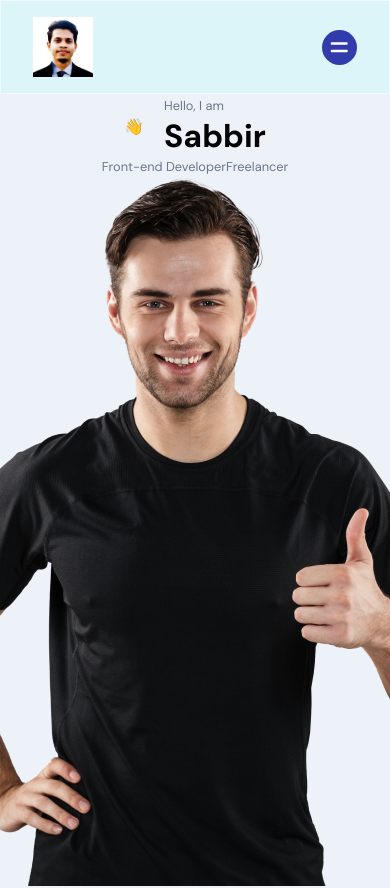
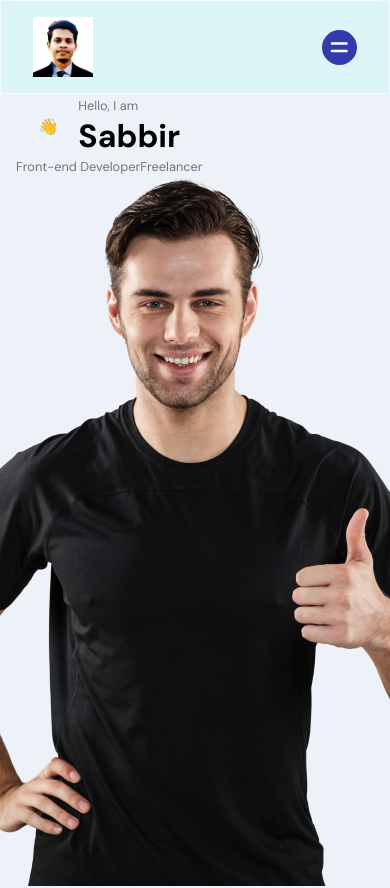
Before and after one commit to Sabbirfeni/Shabbir-portfolio, a React (Create React App) app: page / in a window 390 px wide. Shown: the top 888 px of the page. Built offline with nearby package versions, Linux system fonts and the light colour scheme.

Commit message:
scss added

```diff
--- a/src/container/Header/Header.scss
+++ b/src/container/Header/Header.scss
@@ -43,6 +43,12 @@
     justify-content: flex-start;
     align-items: flex-start;
     height: 100%;
+
+    @media screen and (max-width: 400px) {
+        width: 100%;
+        margin-right: 0rem;
+    }
+
 }
 
 
```
